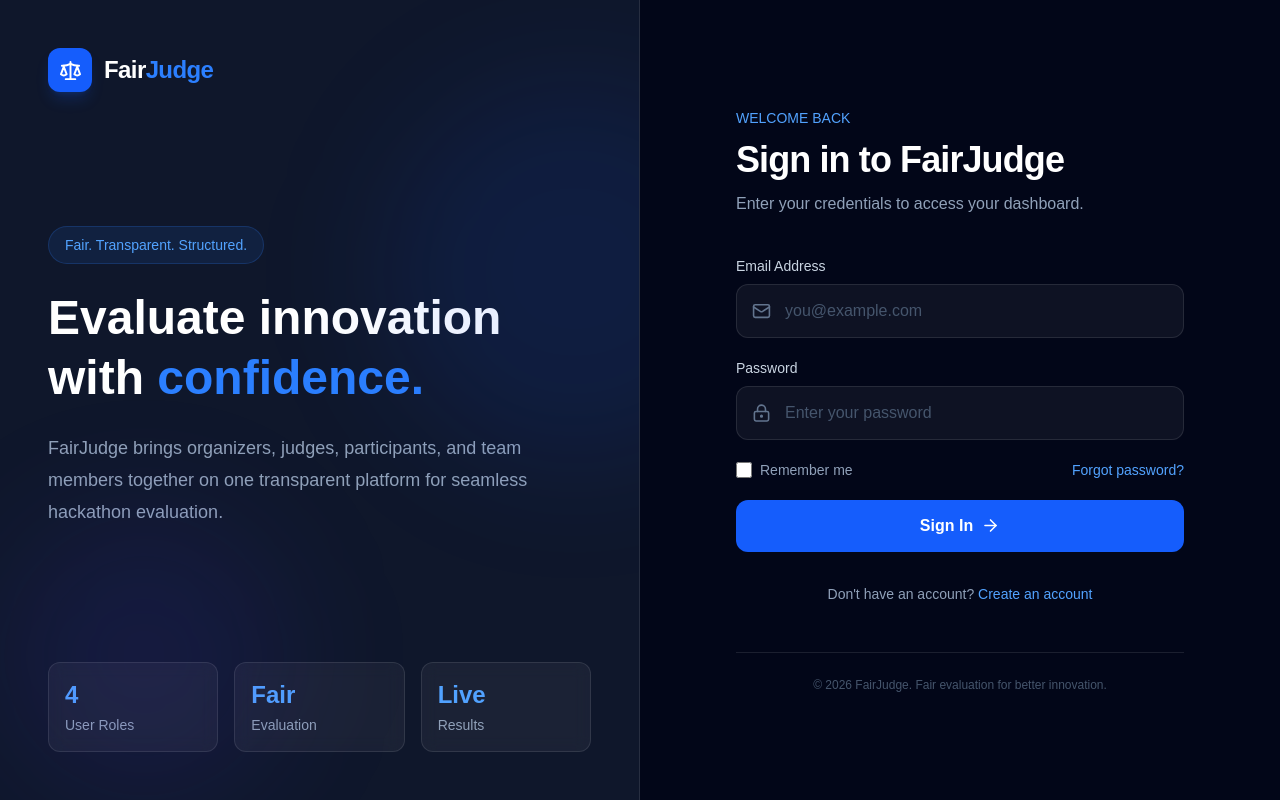
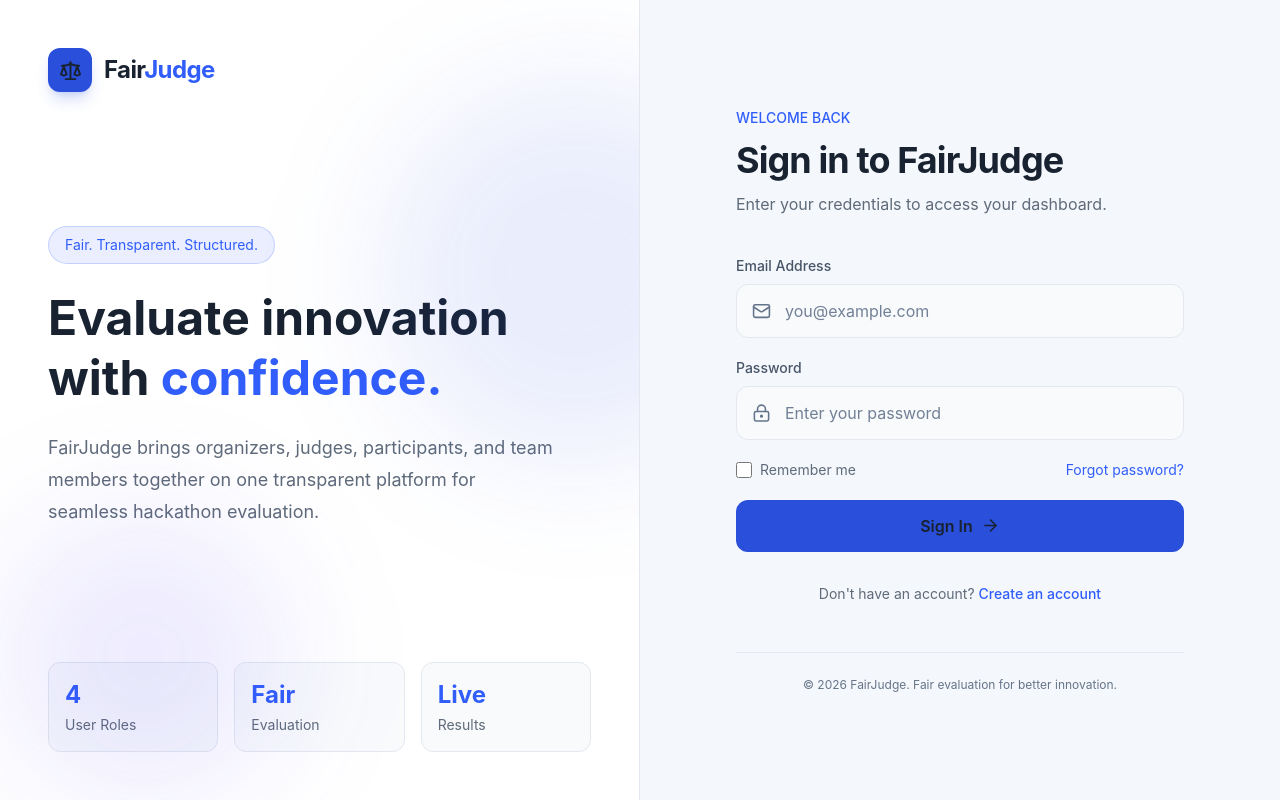
Before and after one commit to uddinarsh8/fairjudge, a Next.js app in the folder frontend/: page /login in a window 1280 px wide. Built offline with nearby package versions, Linux system fonts and the light colour scheme; no server answers.

Commit message:
Apply FairJudge Clarity theme

```diff
--- a/frontend/app/globals.css
+++ b/frontend/app/globals.css
@@ -1,4 +1,88 @@
 @import "tailwindcss";
+
+/* FairJudge Clarity: calm surfaces, readable text, and focused cobalt actions. */
+@theme {
+  --color-slate-950: #F4F7FB;
+  --color-slate-900: #FFFFFF;
+  --color-slate-800: #EFF3F8;
+  --color-slate-700: #DDE5EF;
+  --color-slate-600: #66758A;
+  --color-slate-500: #64748B;
+  --color-slate-400: #5F6B7A;
+  --color-slate-300: #475569;
+  --color-slate-200: #334155;
+  --color-slate-100: #1F2937;
+  --color-slate-50: #111827;
+
+  --color-gray-950: #111827;
+  --color-gray-900: #FFFFFF;
+  --color-gray-800: #EFF3F8;
+  --color-gray-700: #DDE5EF;
+  --color-gray-600: #526176;
+  --color-gray-500: #64748B;
+  --color-gray-400: #5F6B7A;
+  --color-gray-300: #475569;
+  --color-gray-200: #334155;
+  --color-gray-100: #1F2937;
+  --color-gray-50: #111827;
+
+  --color-blue-50: #EFF4FF;
+  --color-blue-100: #DCE7FF;
+  --color-blue-200: #BED0FF;
+  --color-blue-300: #8EAEFF;
+  --color-blue-400: #315EFB;
+  --color-blue-500: #315EFB;
+  --color-blue-600: #294FDB;
+  --color-blue-700: #2342B8;
+  --color-blue-800: #1E358F;
+  --color-blue-900: #1B2C68;
+  --color-blue-950: #111B3A;
+
+  --color-green-300: #0F6644;
+  --color-green-400: #147D55;
+  --color-green-500: #17875D;
+  --color-green-600: #137A51;
+  --color-green-700: #0F6644;
+  --color-emerald-300: #0F6644;
+  --color-emerald-400: #147D55;
+  --color-emerald-500: #17875D;
+  --color-emerald-600: #137A51;
+  --color-emerald-700: #0F6644;
+
+  --color-red-300: #912018;
+  --color-red-400: #B42318;
+  --color-red-500: #D92D20;
+  --color-red-600: #B42318;
+  --color-red-700: #912018;
+
+  --color-yellow-300: #8A5800;
+  --color-yellow-400: #8A5800;
+  --color-yellow-500: #9A6700;
+  --color-yellow-600: #7A5200;
+  --color-amber-200: #785700;
+  --color-amber-300: #92400E;
+  --color-amber-400: #9A5B13;
+  --color-amber-500: #B7791F;
+  --color-amber-600: #946117;
+
+  --color-orange-400: #B54708;
+  --color-orange-500: #C15C17;
+  --color-orange-600: #A34712;
+  --color-purple-400: #6941C6;
+  --color-purple-500: #7F56D9;
+  --color-purple-600: #6941C6;
+}
+
+:root {
+  color-scheme: light;
+  --fj-canvas: #F4F7FB;
+  --fj-surface: #FFFFFF;
+  --fj-subtle: #F8FAFC;
+  --fj-ink: #182230;
+  --fj-muted: #5F6B7A;
+  --fj-border: #E3E8EF;
+  --fj-primary: #315EFB;
+}
 
 * {
   box-sizing: border-box;
@@ -6,12 +90,106 @@
 
 html {
   scroll-behavior: smooth;
+  background: var(--fj-canvas);
 }
 
 body {
   margin: 0;
   padding: 0;
-  background: #020617;
-  color: #ffffff;
-  font-family: Arial, Helvetica, sans-serif;
+  min-height: 100vh;
+  background: var(--fj-canvas);
+  color: var(--fj-ink);
+  font-family: Inter, ui-sans-serif, system-ui, -apple-system, BlinkMacSystemFont, "Segoe UI", sans-serif;
 }
+
+/* Existing dark utility classes now resolve to the light FairJudge surfaces. */
+[class~="bg-[#060D19]"],
+[class~="bg-[#050B16]"],
+[class~="bg-[#050B16]/95"] {
+  background-color: var(--fj-canvas);
+}
+
+[class~="bg-[#0A1525]"] {
+  background-color: var(--fj-surface);
+}
+
+[class~="bg-[#08111F]"] {
+  background-color: var(--fj-subtle);
+}
+
+[class~="border-white/10"],
+[class~="border-white/30"],
+[class~="border-white/[0.08]"],
+[class~="border-white/[0.07]"],
+[class~="border-white/[0.06]"],
+[class~="border-white/[0.05]"],
+[class~="border-white/[0.04]"] {
+  border-color: var(--fj-border);
+}
+
+[class~="bg-white/5"],
+[class~="bg-white/[0.05]"],
+[class~="bg-white/[0.04]"],
+[class~="bg-white/[0.03]"],
+[class~="bg-white/[0.025]"],
+[class~="bg-white/[0.02]"] {
+  background-color: var(--fj-subtle);
+}
+
+[class~="hover:bg-white/5"]:hover,
+[class~="hover:bg-white/[0.05]"]:hover,
+[class~="hover:bg-white/[0.04]"]:hover {
+  background-color: #EEF3F9;
+}
+
+/* Dark text on light surfaces; retain white labels on saturated action buttons. */
+.text-white {
+  color: var(--fj-ink);
+}
+
+:is(
+  [class~="bg-blue-600"],
+  [class~="bg-blue-500"],
+  [class~="bg-blue-700"],
+  [class~="bg-green-600"],
+  [class~="bg-green-500"],
+  [class~="bg-red-600"],
+  [class~="bg-red-500"]
+)[class~="text-white"] {
+  color: #FFFFFF;
+}
+
+.text-slate-950 {
+  color: var(--fj-ink);
+}
+
+input,
+textarea,
+select {
+  color-scheme: light;
+}
+
+input:not([type="checkbox"]):not([type="radio"]):not([type="range"]),
+textarea,
+select {
+  color: var(--fj-ink);
+}
+
+input::placeholder,
+textarea::placeholder {
+  color: #718096;
+  opacity: 1;
+}
+
+:where(button, a, input, textarea, select, [tabindex]):focus-visible {
+  outline: 3px solid #8EAEFF;
+  outline-offset: 2px;
+}
+
+/* Keep white hover labels readable after the light palette switch. */
+[class~="hover:text-white"]:hover,
+[class~="focus:text-white"]:focus,
+[class~="active:text-white"]:active,
+[class~="group-hover:text-white"] {
+  color: var(--fj-ink);
+}
```
